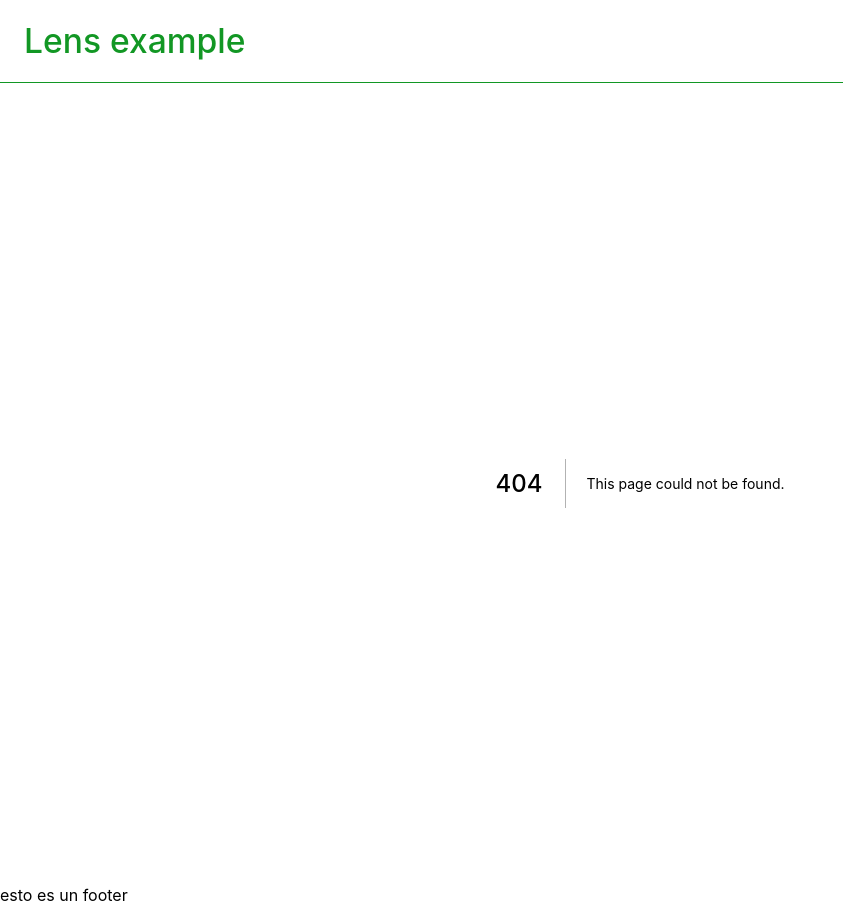
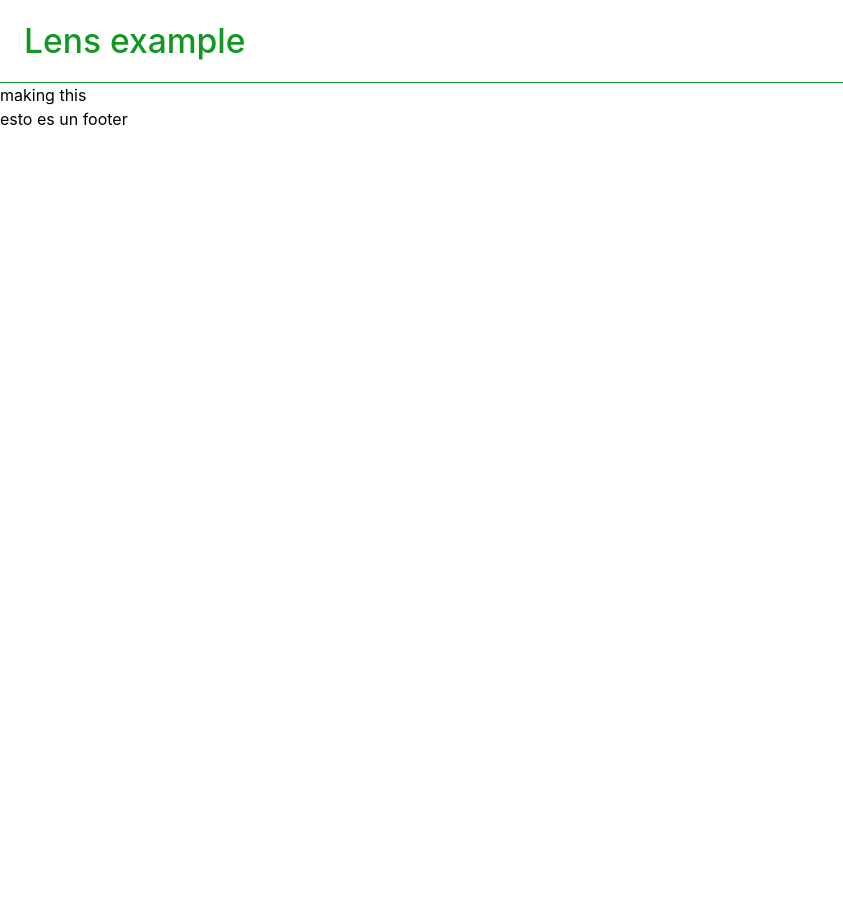
Before and after one commit to Braifz/lens-protocol-example, a Next.js app: page /about in a window 1280 px wide. Before the commit this address had no page. Shown: the whole page, without its empty margins (0-843 px from the left). After the commit the page ends 800 px from the top, so only its background shows below. Built offline with nearby package versions, Linux system fonts and the light colour scheme.

Commit message:
create page about and profile

```diff
--- /dev/null
+++ b/pages/about.js
@@ -0,0 +1,9 @@
+const About = () => {
+  return (
+    <div>
+      <h2>making this</h2>
+    </div>
+  );
+};
+
+export default About;
```
Also changed, not shown: pages/profile.js (added, +9 -0 lines).
